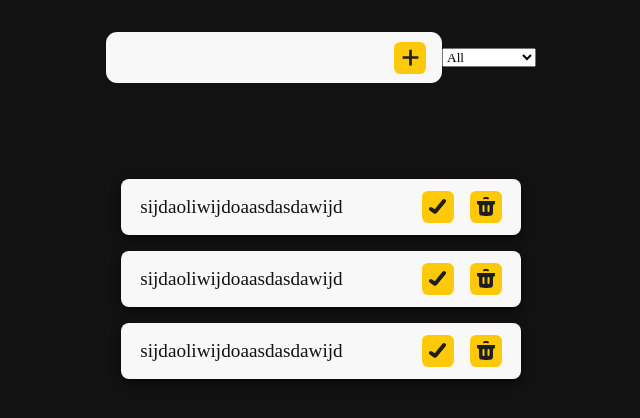
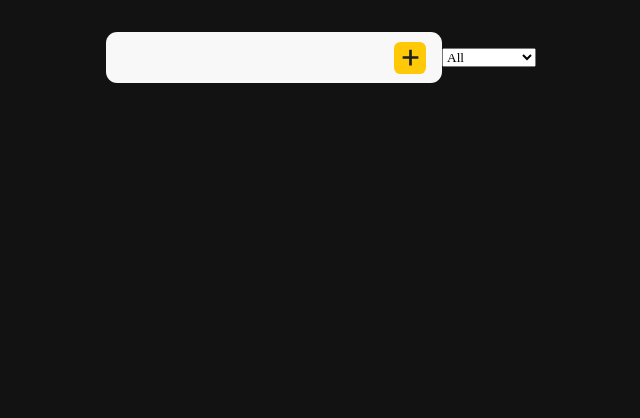
Before and after one commit to Sadegh-AT/To-Do-List, a React (Create React App) app: page / in a window 1280 px wide. Shown: the top 418 px of the page, without its empty margins (319-959 px from the left). Built offline with nearby package versions, Linux system fonts and the light colour scheme.

Commit message:
add items to state and render it

```diff
--- a/src/Item/Item.js
+++ b/src/Item/Item.js
@@ -4,7 +4,7 @@ export default class Item extends Component {
   render() {
     return (
       <div className="item">
-        <p>sijdaoliwijdoaasdasdawijd</p>
+        <p>{this.props.title}</p>
         <div className="btns">
           <button className="btn">
             <svg
--- a/src/Todo/Todo.js
+++ b/src/Todo/Todo.js
@@ -5,6 +5,7 @@ export default class Todo extends Component {
   constructor(props) {
     super(props);
     this.state = {
+      items: [],
       todoTitle: "",
     };
   }
@@ -15,8 +16,15 @@ export default class Todo extends Component {
   }
   enterKeyDownHandler(e) {
     if (e.key === "Enter") {
-      this.setState({
-        todoTitle: "",
+      let newItem = {
+        id: this.state.items.length + 1,
+        title: this.state.todoTitle,
+      };
+      this.setState((prev) => {
+        return {
+          items: [...prev.items, newItem],
+          todoTitle: "",
+        };
       });
     }
   }
@@ -67,9 +75,9 @@ export default class Todo extends Component {
               </div>
             </div>
             <div className="item-container">
-              <Item></Item>
-              <Item></Item>
-              <Item></Item>
+              {this.state.items.map((item) => {
+                return <Item key={item.id} {...item}></Item>;
+              })}
             </div>
           </div>
         </div>
```
